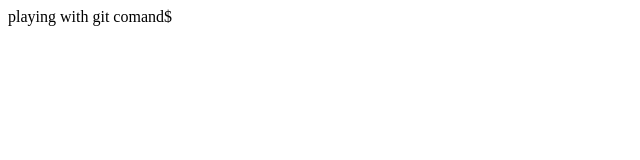
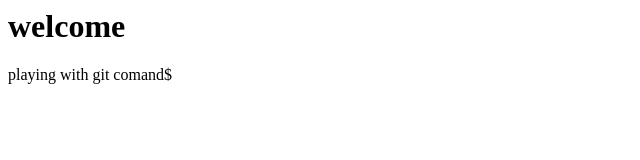
Before and after one commit to stivoe/project, a plain HTML site: page index.html in a window 1280 px wide. Shown: the whole page, without its empty margins (0-640 px from the left). Drawn offline with Linux system fonts and the light colour scheme.

Commit message:
updated file

```diff
--- a/index.html
+++ b/index.html
@@ -1 +1,8 @@
-<html><head><title>fringetech</title></head><body>playing with git comand$</body></html>
+<html><head>
+  <title>fringetech</title>
+  </head>
+  <body>
+    <h1>welcome</h1>
+    <p>playing with git comand$</p>
+  </body>
+</html>
```
